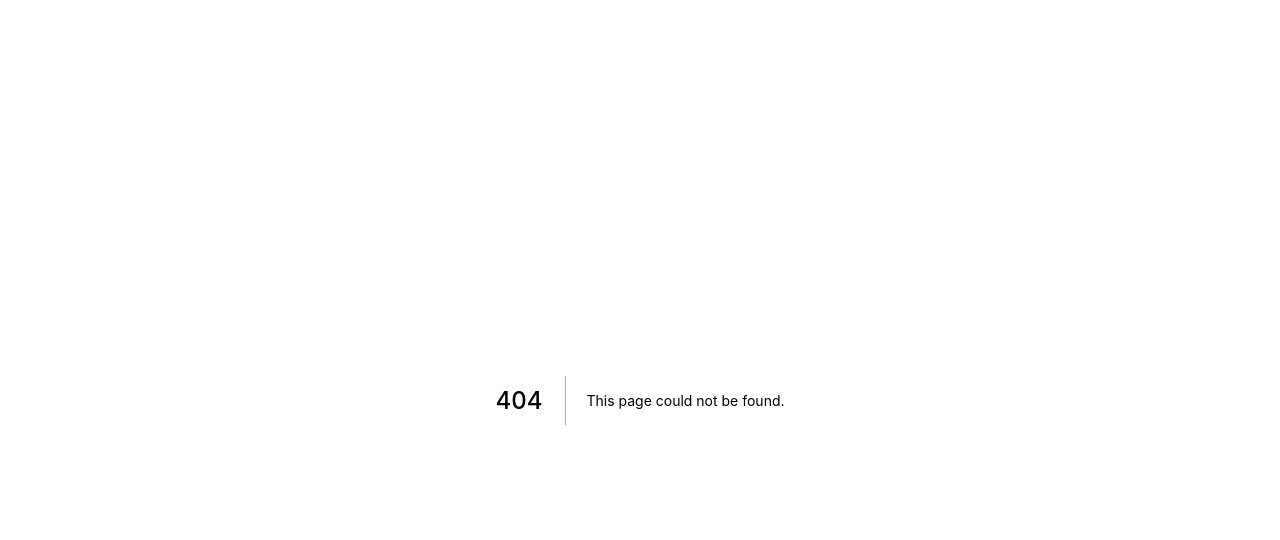
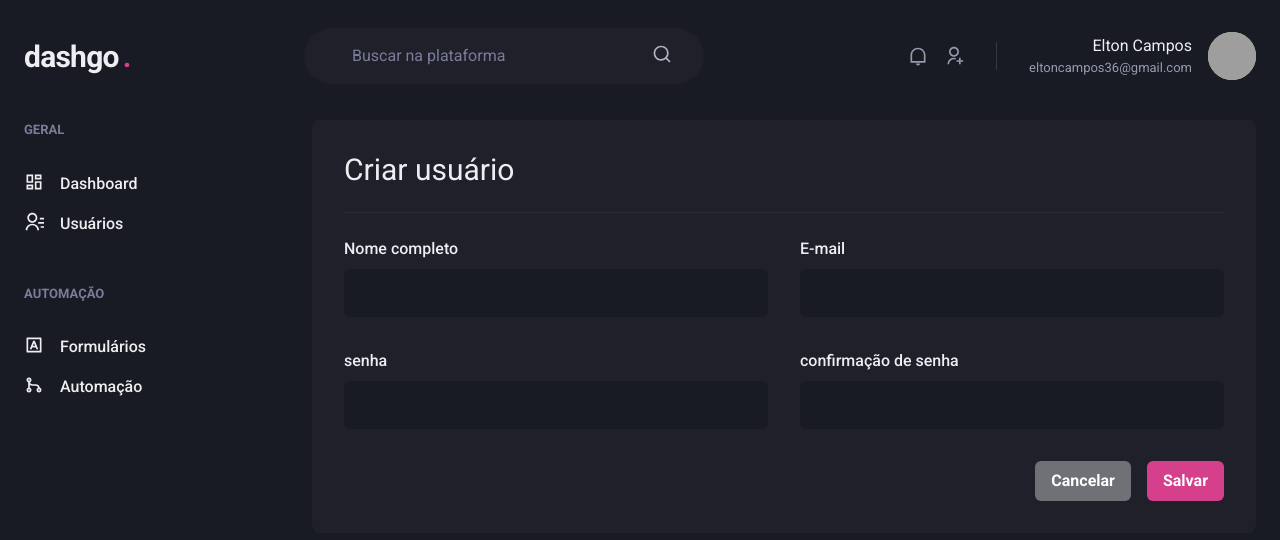
Before and after one commit to eltoncampos1/dashgo, a Next.js app: page /users/create in a window 1280 px wide. Before the commit this address had no page. Shown: the top 540 px of the page. Built offline with nearby package versions, Linux system fonts and the light colour scheme; grey boxes are pictures that could not be loaded.

Commit message:
chore: create user form page

```diff
--- /dev/null
+++ b/src/pages/users/create.tsx
@@ -0,0 +1,62 @@
+import {
+    Box,
+    Button,
+    Divider,
+    Flex,
+    Heading,
+    HStack,
+    SimpleGrid,
+    VStack
+} from "@chakra-ui/react";
+import { Input } from "../../components/Form/Input";
+import { Sidebar } from "../../components/Form/Sidebar";
+import { Header } from "../../components/Header";
+
+export default function CreateUser(){
+    return (
+        <Box>
+            <Header />
+
+            <Flex w="100%" my="6" maxW={1480} mx="auto" px="6">
+                <Sidebar />
+
+                <Box
+                    flex="1"
+                    borderRadius={8}
+                    bg="gray.800"
+                    p="8"
+                >
+
+                    <Heading size="lg" fontWeight="normal">Criar usuário</Heading>
+
+                    <Divider my="6" borderColor="gray.700" />
+                    <VStack spacing="8">
+                        <SimpleGrid minChildWidth="240px" spacing="8" w="100%">
+                            <Input
+                              name="name" label="Nome completo"
+                            />
+                             <Input
+                              name="email" type="email" label="E-mail"
+                            />
+                        </SimpleGrid>
+                        <SimpleGrid minChildWidth="240px" spacing="8" w="100%">
+                            <Input
+                              name="password" type="password" label="senha"
+                            />
+                             <Input
+                              name="password-confirmation" type="password" label="confirmação de senha"
+                            />
+                        </SimpleGrid>
+                    </VStack>
+
+                    <Flex mt="8" justify="flex-end">
+                        <HStack spacing="4">
+                            <Button colorScheme="whiteAlpha">Cancelar</Button>
+                            <Button colorScheme="pink">Salvar</Button>
+                        </HStack>
+                    </Flex>
+                </Box>
+            </Flex>
+        </Box>
+    )
+}
```
